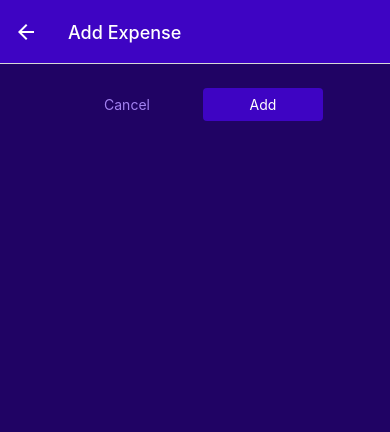
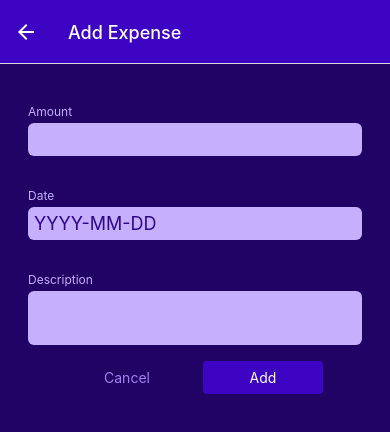
Before and after one commit to abdonofal911/ExpensesTracker, a React Native app: screen /ManageExpense in a window 390 px wide. Shown: the top 432 px of the page. Built offline with nearby package versions, Linux system fonts and the light colour scheme.

Commit message:
Changes to be committed: 	new file:   components/ManageExpense/ExpenseForm.js 	new file:   components/ManageExpense/Input.js 	modified:   screens/ManageExpense.js

```diff
--- /dev/null
+++ b/components/ManageExpense/ExpenseForm.js
@@ -0,0 +1,35 @@
+import { Text, TextInput, View } from "react-native";
+import Input from "./Input";
+
+const ExpenseForm = () => {
+  const amountChangeHandler = () => {
+    console.log("hi");
+  };
+  return (
+    <View>
+      <Input
+        Label="Amount"
+        TextInputConfig={{
+          keyboardType: "decimal-pad",
+          onChangeText: amountChangeHandler,
+        }}
+      />
+      <Input
+        Label="Date"
+        TextInputConfig={{
+          placeholder: "YYYY-MM-DD",
+          maxLength: 10,
+          onChangeText: () => {},
+        }}
+      />
+      <Input
+        Label="Description"
+        TextInputConfig={{
+          multiline : true,
+        }}
+      />
+    </View>
+  );
+};
+
+export default ExpenseForm;
--- /dev/null
+++ b/components/ManageExpense/Input.js
@@ -0,0 +1,31 @@
+import { StyleSheet, Text, TextInput, View } from "react-native";
+import { GlobalStyles } from "../../constants/styles";
+
+const Input = ({ Label, TextInputConfig }) => {
+  return (
+    <View style={styles.inputContainer}>
+      <Text style={styles.Label}>{Label}</Text>
+      <TextInput style={styles.input} {...TextInputConfig} />
+    </View>
+  );
+};
+
+export default Input;
+const styles = StyleSheet.create({
+  inputContainer: {
+    marginHorizontal: 4,
+    marginVertical: 16,
+  },
+  Label: {
+    fontSize: 12,
+    color: GlobalStyles.colors.primary100,
+    marginBottom: 4,
+  },
+  input: {
+    backgroundColor: GlobalStyles.colors.primary100,
+    padding: 6,
+    borderRadius: 6,
+    fontSize: 18,
+    color: GlobalStyles.colors.primary700,
+  },
+});
--- a/screens/ManageExpense.js
+++ b/screens/ManageExpense.js
@@ -1,9 +1,10 @@
 import { useContext, useLayoutEffect } from "react";
-import { StyleSheet, View } from "react-native";
+import { StyleSheet, TextInput, View } from "react-native";
 import IconButton from "../components/UI/iconButton";
 import { GlobalStyles } from "../constants/styles";
 import Button from "../components/UI/Button.js";
 import { ExpensesContext } from "../store/expenses-context";
+import ExpenseForm from "../components/ManageExpense/ExpenseForm";
 
 function ManageExpense({ route, navigation }) {
   const expensesCtx = useContext(ExpensesContext);
@@ -47,6 +48,7 @@ function ManageExpense({ route, navigation }) {
 
   return (
     <View style={styles.Constainer}>
+    <ExpenseForm />
       <View style={styles.buttons}>
         <Button mode="flat" onPress={CancelHanlder} style={styles.button}>
           Cancel
```
